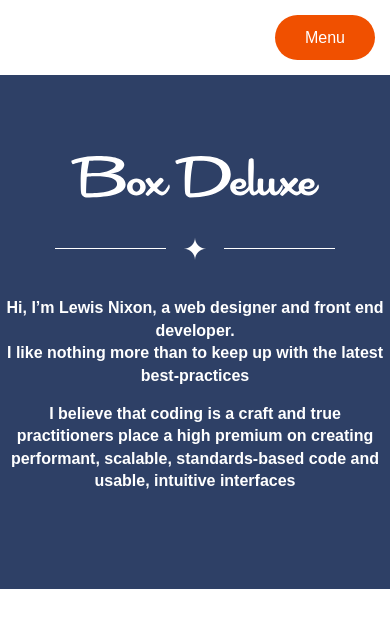
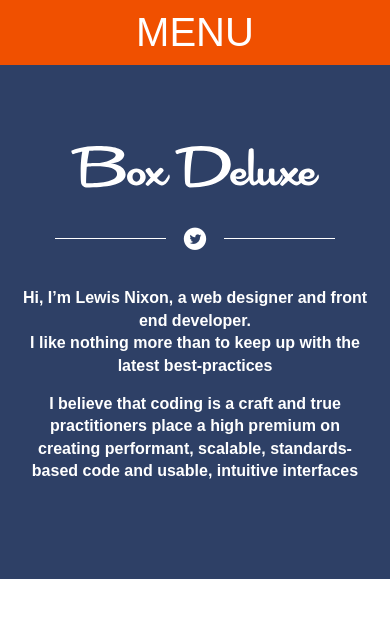
Before and after one commit to kojinkai/bd_2013, a Jekyll site: the page built from index.html, in a window 390 px wide. Shown: the top 628 px of the page. Built offline with Jekyll 4.4.1, drawn with Linux system fonts in a browser that asks for light colours; nearby versions of some CDN libraries.

Commit message:
compiled css

```diff
--- a/assets/css/main.css
+++ b/assets/css/main.css
@@ -695,7 +695,9 @@ textarea {
     *zoom: 1;
     max-width: 68em;
     margin-left: auto;
-    margin-right: auto; }
+    margin-right: auto;
+    padding-left: 20px;
+    padding-right: 20px; }
     .waypoint > div:before, .waypoint > div:after {
       content: " ";
       /* 1 */
@@ -728,7 +730,7 @@ Instead of a list of all class selectors,
 you can use the generic selector below, but it's slower:
 [class*="icon-"] {
 */
-.icon-star_icon, .icon-twitter_icon, .icon-linkedin_icon, .icon-google_icon, .icon-github_icon, .icon-flickr_icon, .icon-dribbble_icon, .icon-behance_icon {
+.icon-menu_icon, .icon-star_icon, .icon-twitter_icon, .icon-linkedin_icon, .icon-google_icon, .icon-github_icon, .icon-flickr_icon, .icon-dribbble_icon, .icon-behance_icon {
   font-family: 'icomoon';
   speak: none;
   font-style: normal;
@@ -738,29 +740,32 @@ you can use the generic selector below, but it's slower:
   line-height: 1;
   -webkit-font-smoothing: antialiased; }
 
-.icon-star_icon:before {
+.icon-menu_icon:before {
   content: "\e000"; }
 
-.icon-twitter_icon:before {
+.icon-star_icon:before {
   content: "\e001"; }
 
-.icon-linkedin_icon:before {
+.icon-twitter_icon:before {
   content: "\e002"; }
 
-.icon-google_icon:before {
+.icon-linkedin_icon:before {
   content: "\e003"; }
 
-.icon-github_icon:before {
+.icon-google_icon:before {
   content: "\e004"; }
 
-.icon-flickr_icon:before {
+.icon-github_icon:before {
   content: "\e005"; }
 
-.icon-dribbble_icon:before {
+.icon-flickr_icon:before {
   content: "\e006"; }
 
+.icon-dribbble_icon:before {
+  content: "\e007"; }
+
 .icon-behance_icon:before {
-  content: "\e007"; }
+  content: "\e008"; }
 
 /* ==========================================================================
    =type
@@ -822,20 +827,18 @@ button {
       font-size: 1.125em; }
   .navbar .btn-navbar {
     display: none;
-    border-radius: 25px;
-    margin: 15px;
-    padding: 10px 30px;
+    width: 100%;
+    margin: 0;
+    padding: 20px 0;
     line-height: 25px;
-    vertical-align: middle;
+    font-family: "league-gothic", sans-serif;
+    font-size: 2.5em;
+    text-transform: uppercase;
     background: #f05000;
     color: white;
-    float: right;
     -webkit-transition: all 0.1s ease-in-out;
     -moz-transition: all 0.1s ease-in-out;
     transition: all 0.1s ease-in-out; }
-    .navbar .btn-navbar:hover, .navbar .btn-navbar:focus {
-      color: #316aa3;
-      background-color: white; }
   .navbar.scrolled {
     box-shadow: 0 0 20px 2px rgba(46, 64, 102, 0.7); }
 
@@ -889,9 +892,11 @@ button {
 @media only screen and (max-width: 767px) {
   .navbar .nav-collapse,
   .navbar .nav-collapse.collapse {
-    clear: both;
     height: 0;
     overflow: hidden; }
+    .navbar .nav-collapse .nav,
+    .navbar .nav-collapse.collapse .nav {
+      margin-top: 10px; }
     .navbar .nav-collapse .nav li,
     .navbar .nav-collapse.collapse .nav li {
       width: auto;
```
